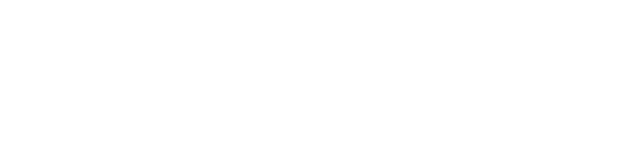
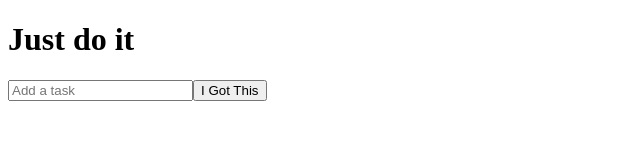
Before and after one commit to KevinnNeira/toDoList, a plain HTML site: page index.html in a window 1280 px wide. Shown: the whole page, without its empty margins (0-640 px from the left). Drawn offline with Linux system fonts and the light colour scheme.

Commit message:
feat: :sparkles: Se le agrego el titulo al programa y se le inserto una barra buscadora y un boton
Se va acomezar a darle estilo a todo lo que se le ha agregado por el momento

```diff
--- a/index.html
+++ b/index.html
@@ -8,7 +8,10 @@
     <title>To do list</title>
 </head>
 <body>
-
+    <div class="header">
+        <h1 id="title">Just do it</h1>
+        <input type="text" placeholder="Add a task"><button id="button">I Got This
+    </div>
 
 </body>
 </html>
```
